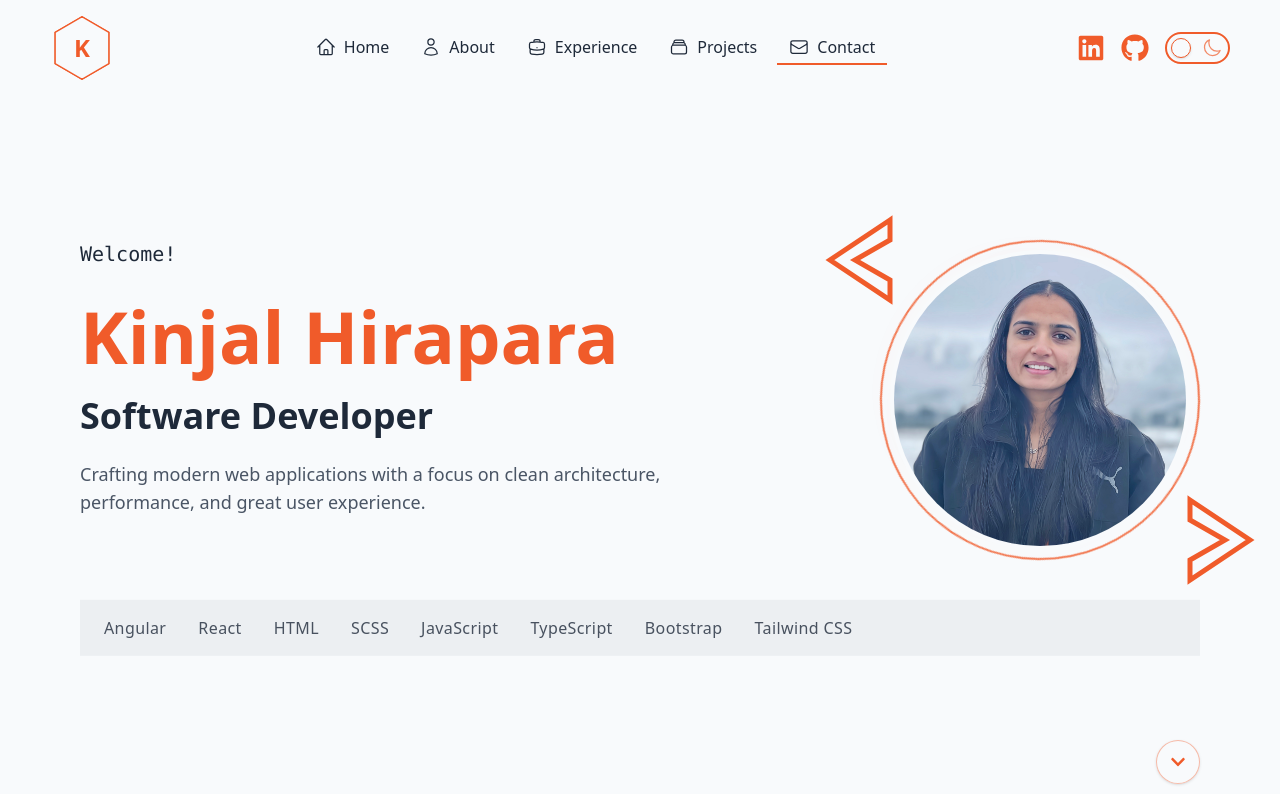
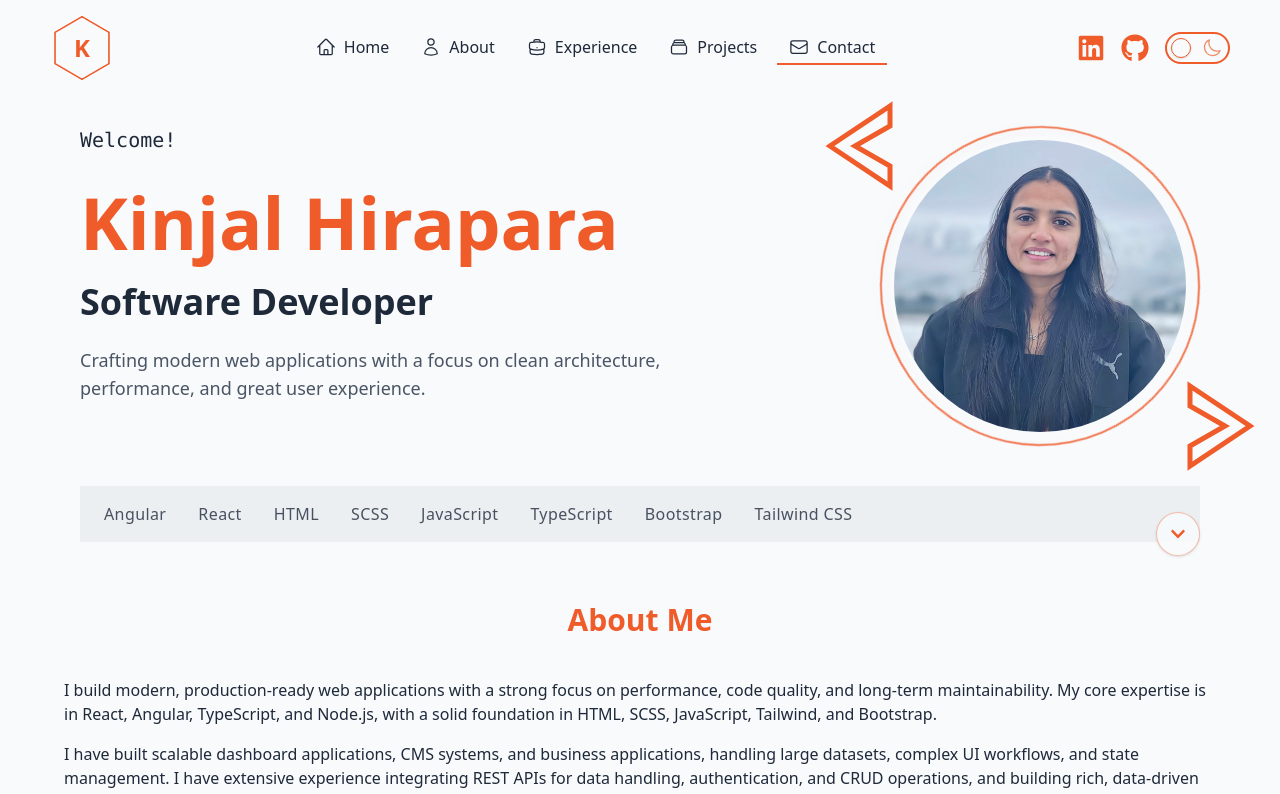
Before and after one commit to KinjalHirapara/portfolio, a React (Vite) app: page / in a window 1280 px wide. Shown: the top 794 px of the page. Built offline with nearby package versions, Linux system fonts and the light colour scheme.

Commit message:
Update the scroll position and style.

```diff
--- a/package.json
+++ b/package.json
@@ -14,6 +14,7 @@
     "@heroicons/react": "^2.2.0",
     "@tailwindcss/vite": "^4.1.8",
     "framer-motion": "^12.17.3",
+    "lenis": "^1.3.17",
     "react": "^19.1.0",
     "react-dom": "^19.1.0",
     "react-icons": "^5.5.0",
--- a/src/components/NavLinks.tsx
+++ b/src/components/NavLinks.tsx
@@ -19,7 +19,6 @@ const NavLinks: React.FC<{
       return;
     }
 
-    const scrollRoot = document.getElementById("page-scroll");
     const observer = new IntersectionObserver(
       (entries) => {
         entries.forEach((entry) => {
@@ -35,7 +34,7 @@ const NavLinks: React.FC<{
         }
       },
       {
-        root: scrollRoot ?? null,
+        root: null,
         threshold: [0.2, 0.4, 0.6],
       },
     );
--- a/src/components/page.tsx
+++ b/src/components/page.tsx
@@ -6,14 +6,41 @@ import Experience from "./Experience";
 import Projects from "./Projects";
 import Contact from "./Contact";
 import Nav from "./Nav";
-import { useState } from "react";
+import { useEffect, useState } from "react";
 import HexagonLoader from "./Loader";
 import PointerDot from "./PointerDot";
+import Lenis from "lenis";
 
 const SectionRouter: React.FC = () => {
   const [loading, setLoading] = useState(true);
 
   const { theme } = useTheme();
+
+  useEffect(() => {
+    if (loading) {
+      return;
+    }
+
+    const lenis = new Lenis({
+      duration: 1.6,
+      easing: (t) => 1 - Math.pow(1 - t, 3),
+      smoothWheel: true,
+      smoothTouch: true,
+      gestureOrientation: "vertical",
+    });
+
+    let frameId = 0;
+    const raf = (time: number) => {
+      lenis.raf(time);
+      frameId = requestAnimationFrame(raf);
+    };
+    frameId = requestAnimationFrame(raf);
+
+    return () => {
+      cancelAnimationFrame(frameId);
+      lenis.destroy();
+    };
+  }, [loading]);
 
   if (loading) {
     return <HexagonLoader onFinish={() => setLoading(false)} />;
@@ -28,10 +55,10 @@ const SectionRouter: React.FC = () => {
       } w-screen `}
     >
       <PointerDot />
-      <div className="flex flex-col full-height">
+      <div>
         <Nav />
-        <div className="flex-1 flex flex-col overflow-auto">
-          <div id="page-scroll" className="flex-1 overflow-auto">
+        <div className="flex-1 flex flex-col">
+          <div className="flex-1">
             <Home />
             <About />
             <Experience />
--- a/src/index.css
+++ b/src/index.css
@@ -40,30 +40,12 @@
 }
 
 *::-webkit-scrollbar-thumb {
-  background: transparent;
-  border-radius: 8px;
+  background: rgba(240, 91, 42, 0.35);
+  height: auto;
 }
 
 *::-webkit-scrollbar-thumb:hover {
-  background: transparent;
-}
-
-#page-scroll {
-  scroll-behavior: smooth;
-  scrollbar-width: thin;
-  scrollbar-color: transparent transparent;
-}
-
-#page-scroll::-webkit-scrollbar {
-  width: 8px;
-}
-
-#page-scroll::-webkit-scrollbar-track {
-  background: transparent;
-}
-
-#page-scroll::-webkit-scrollbar-thumb {
-  background: transparent;
+  background: rgba(240, 91, 42, 0.6);
 }
 
 .skills-scroll {
```
Also changed, not shown: 1 other file (tests, documents, lock files or other folders).
